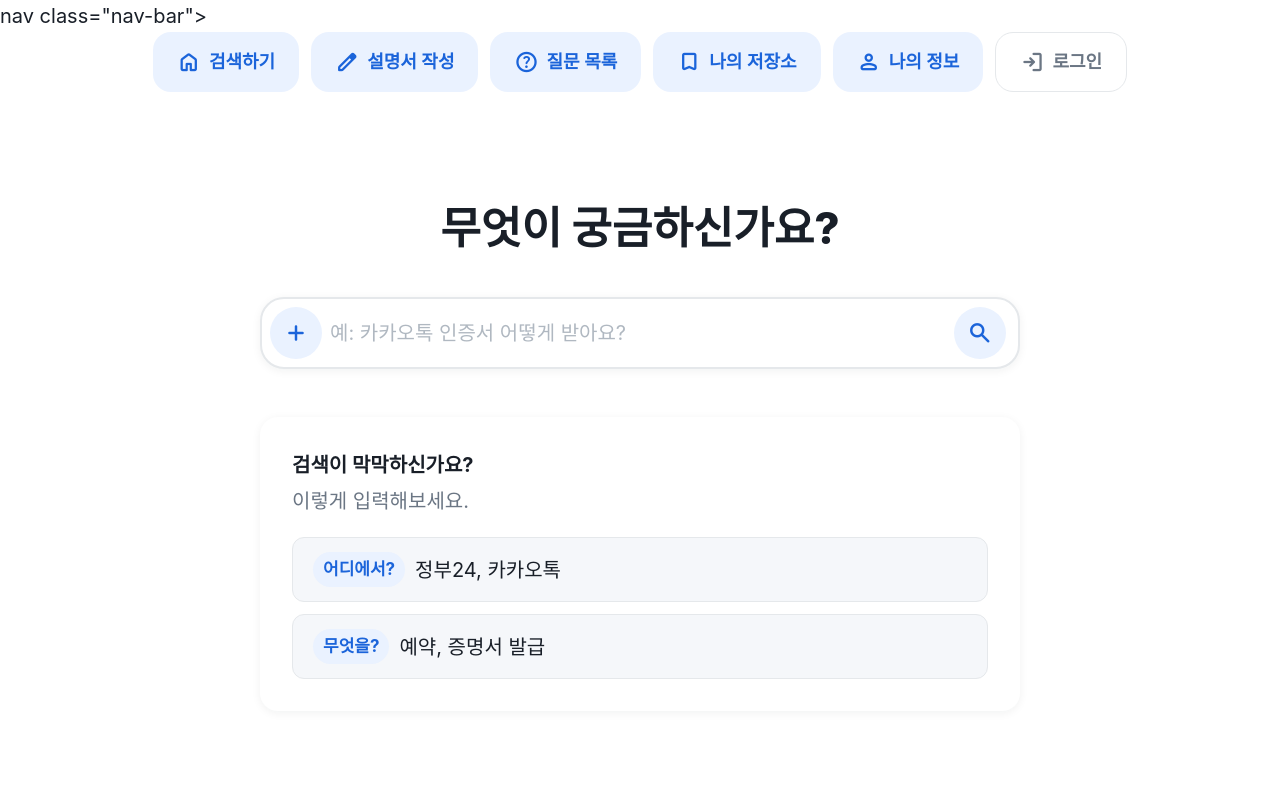
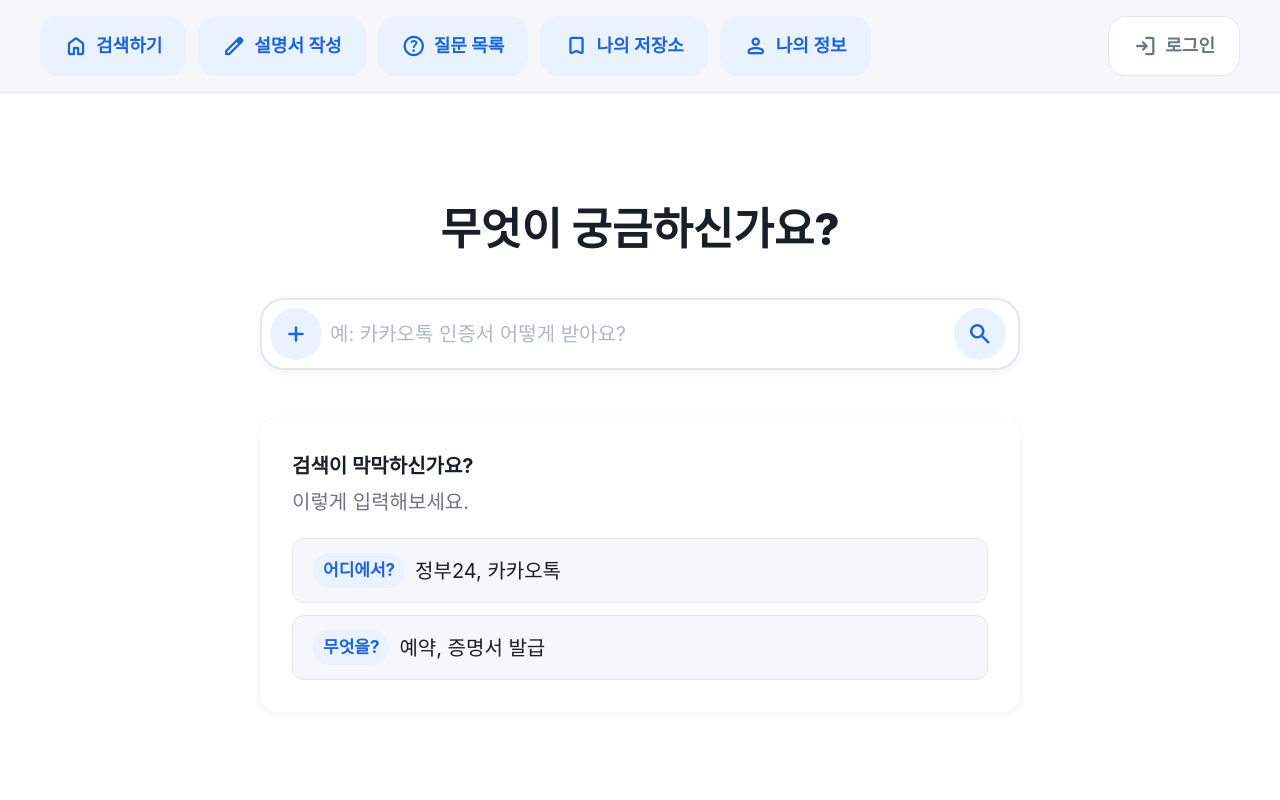
Before and after one commit to Pirogramming-25/hackathon_1, a Django app: template templates/home.html in a window 1280 px wide. Run offline with Django 4.2, Linux system fonts and the light colour scheme; the template is opened without the code that fills it, so the values that code supplies are empty; some web fonts are replaced.

Commit message:
fix/fe: base.html 오타 수정

```diff
--- a/templates/base.html
+++ b/templates/base.html
@@ -19,8 +19,8 @@
 <body>
 <div class="app-shell">
 
-<!-- ============ 공통 네비게이션 ============ -->
- nav class="nav-bar">
+  <!-- ============ 공통 네비게이션 ============ -->
+  <nav class="nav-bar">
     <div class="nav-inner">
 
       <a href="{% url 'home' %}" class="nav-btn {% if active_nav == 'home' %}is-active{% endif %}">
```
